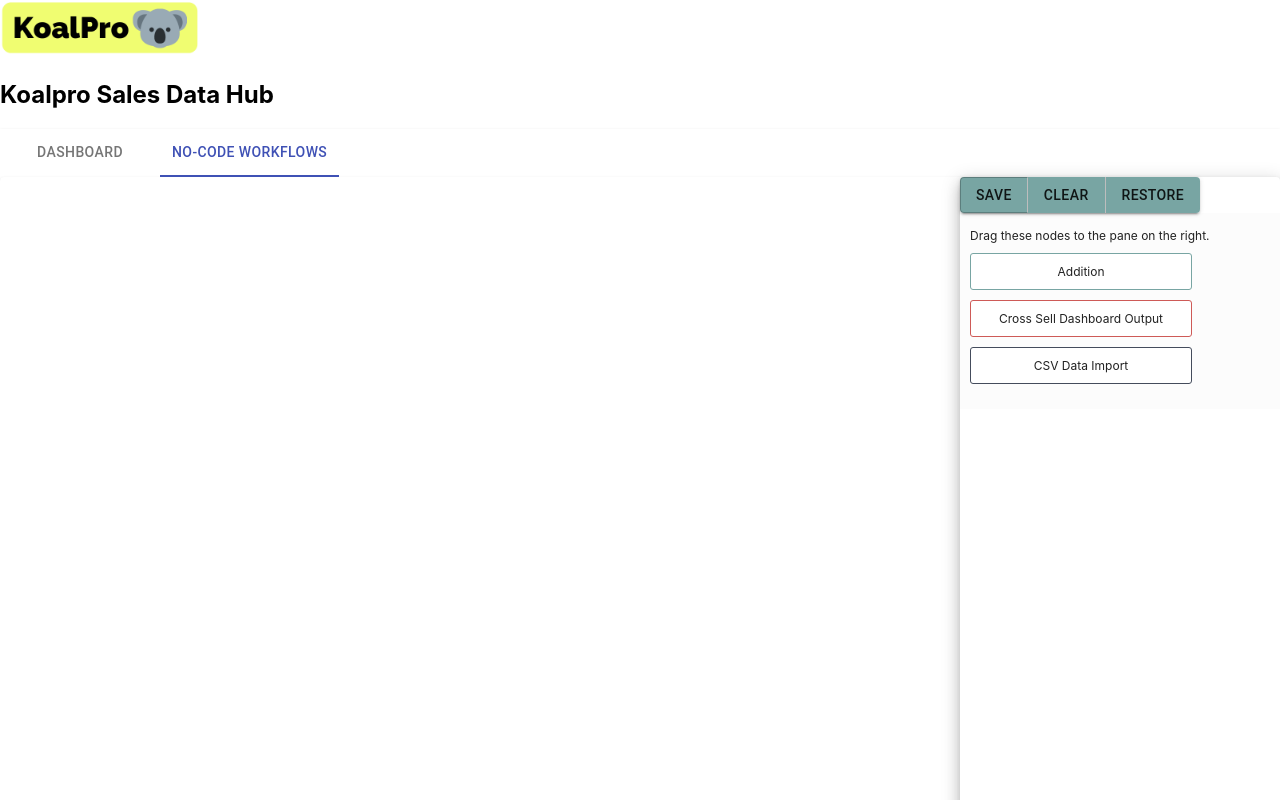
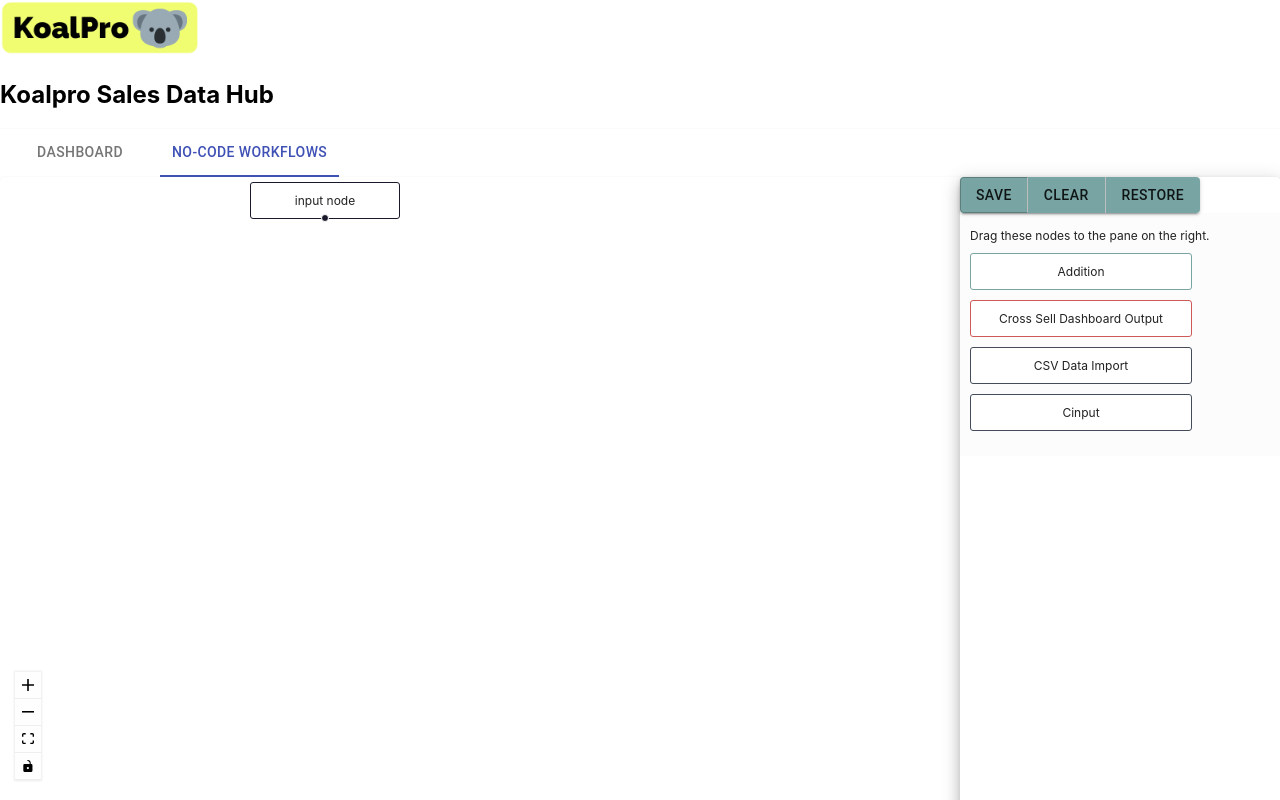
Before and after one commit to gmaruzhenko/koalpro, a React (Create React App) app in the folder frontend/: page / in a window 1280 px wide. Both pictures are taken after a click on the tab "NO-CODE WORKFLOWS". Shown: the top 800 px of the page. Built offline with nearby package versions, Linux system fonts and the light colour scheme; no server answers.

Commit message:
dnd working on react flow 10

```diff
--- a/frontend/package.json
+++ b/frontend/package.json
@@ -15,7 +15,7 @@
     "react": "^17.0.2",
     "react-bootstrap": "^2.1.1",
     "react-dom": "^17.0.2",
-    "react-flow-renderer": "^9.7.3",
+    "react-flow-renderer": "^10.0.3",
     "react-scripts": "5.0.0",
     "react-virtualized": "^9.22.3",
     "react-virtualized-auto-sizer": "^1.0.6",
--- a/frontend/src/components/DnDFlow.js
+++ b/frontend/src/components/DnDFlow.js
@@ -2,7 +2,8 @@ import React, {useState, useRef, useCallback, useEffect, useContext} from 'react
 import ReactFlow, {
     ReactFlowProvider,
     addEdge,
-    removeElements,
+    useNodesState,
+    useEdgesState,
     Controls,
 } from 'react-flow-renderer';
 import axios from 'axios';
@@ -85,11 +86,31 @@ const getId = () => {
     const unique_id = uuid();
     return `dndnode_${unique_id}`
 };
+const initialNodes = [
+    {
+        id: '1',
+        type: 'input',
+        data: { label: 'input node' },
+        position: { x: 250, y: 5 },
+    },
+];
 
+const nodeTypes = {
+    addition: AdditionNode,
+    cross_sell_output: CrossSellOutputNode,
+    csv_data_import: CsvDataImportNode
+
+};
+
+const edgeTypes = {
+    button_edge: ButtonEdge,
+};
 
 const DnDFlow = () => {
     const reactFlowWrapper = useRef(null);
     const [reactFlowInstance, setReactFlowInstance] = useState(null);
+    const [nodes, setNodes, onNodesChange] = useNodesState(initialNodes);
+    const [edges, setEdges, onEdgesChange] = useEdgesState([]);
     const [elements, setElements] = useState([]);
     const [restoreFlag, setRestoreFlag] = useState(false);
     const [width, setWidth] = useState(window.innerWidth);
@@ -98,10 +119,6 @@ const DnDFlow = () => {
         setWidth(window.innerWidth);
         setHeight(window.innerHeight);
     };
-    useEffect(() => {
-        window.addEventListener("resize", updateWidthAndHeight);
-        return () => window.removeEventListener("resize", updateWidthAndHeight);
-    });
 
     useEffect(() => {
             axios.get('http://127.0.0.1:5000/config')
@@ -113,11 +130,10 @@ const DnDFlow = () => {
         [restoreFlag]
     );
 
-    const onConnect = (params) => setElements((els) => addEdge({ ...params, type: 'button_edge', data:{remove:deleteEdge}}, els));
-    const onElementsRemove = (elementsToRemove) =>
-        setElements((els) => removeElements(elementsToRemove, els));
+    const onConnect = (params) => setEdges((eds) => addEdge(params, eds))
 
-    const deleteEdge = (edge_id) =>{
+
+    const deleteEdge = (edge_id) => {
         let edge = {};
         reactFlowInstance.toObject().elements.forEach(function (node) {
             if (node.id == edge_id) {
@@ -126,10 +142,9 @@ const DnDFlow = () => {
             }
         });
         console.log(edge)
-        setElements((els) => removeElements([edge], els));
     };
 
-    const onLoad = (_reactFlowInstance) =>
+    const onInit = (_reactFlowInstance) =>
         setReactFlowInstance(_reactFlowInstance);
 
     const onSave = () => {
@@ -137,10 +152,12 @@ const DnDFlow = () => {
     };
 
     const onClear = () => {
-        setElements([]);
+        setNodes([]);
+        setEdges([]);
     };
     const onRestore = () => {
-        setElements([]); //TODO this a janky way of making it work but smoother way of matching positions should be possible
+        setNodes([]);
+        setEdges([]); //TODO this a janky way of making it work but smoother way of matching positions should be possible
         setRestoreFlag(!restoreFlag)
     };
 
@@ -150,35 +167,32 @@ const DnDFlow = () => {
         event.dataTransfer.dropEffect = 'move';
     };
 
-    const onDrop = (event) => {
-        event.preventDefault();
+    const onDrop =(event) => {
+            event.preventDefault();
 
-        const reactFlowBounds = reactFlowWrapper.current.getBoundingClientRect();
-        const type = event.dataTransfer.getData('application/reactflow');
-        const position = reactFlowInstance.project({
-            x: event.clientX - reactFlowBounds.left,
-            y: event.clientY - reactFlowBounds.top,
-        });
-        const newNode = {
-            id: getId(),
-            type,
-            position,
-            data: {label: `${type} node`},
+            const reactFlowBounds = reactFlowWrapper.current.getBoundingClientRect();
+            const type = event.dataTransfer.getData('application/reactflow');
+
+            // check if the dropped element is valid
+            if (typeof type === 'undefined' || !type) {
+                return;
+            }
+
+            const position = reactFlowInstance.project({
+                x: event.clientX - reactFlowBounds.left,
+                y: event.clientY - reactFlowBounds.top,
+            });
+            const newNode = {
+                id: getId(),
+                type,
+                position,
+                data: { label: `${type} node` },
+            };
+
+            setNodes((nds) => nds.concat(newNode));
         };
 
-        setElements((es) => es.concat(newNode));
-    };
 
-    const nodeTypes = {
-        addition: AdditionNode,
-        cross_sell_output: CrossSellOutputNode,
-        csv_data_import: CsvDataImportNode
-
-    };
-
-    const edgeTypes = {
-        button_edge: ButtonEdge,
-    };
 
 
     return (
@@ -186,17 +200,22 @@ const DnDFlow = () => {
             <div className="dndflow">
                 <ReactFlowProvider>
                     <Grid item xs={9} style={{display: "grid", alignItems: "stretch"}}>
-                        <div className="reactflow-wrapper" ref={reactFlowWrapper}>
-                            <ReactFlow elements={elements}
-                                       onElementsRemove={onElementsRemove}
-                                       onLoad={onLoad}
+                        <div className="reactflow-wrapper" ref={reactFlowWrapper} style={{height: '800px', width: '800px'}}>
+                            <ReactFlow nodes={nodes}
+                                       edges={edges}
+                                       onNodesChange={onNodesChange}
+                                       onEdgesChange={onEdgesChange}
+                                       onConnect={onConnect}
+                                       onInit={setReactFlowInstance}
                                        onDrop={onDrop}
                                        onDragOver={onDragOver}
-                                       onConnect={onConnect}
                                        style={flowStyles}
                                        edgeTypes={edgeTypes}
-                                       nodeTypes={nodeTypes}/>
+                                       nodeTypes={nodeTypes}
+                                       onInit={onInit}
+                                       nodesDraggable ={true}/>
                         </div>
+                        <Controls />
                     </Grid>
                     <Grid item xs={3} style={{display: "grid", alignItems: "stretch"}}>
                         <Paper elevation={10}>
--- a/frontend/src/components/Sidebar.js
+++ b/frontend/src/components/Sidebar.js
@@ -22,6 +22,9 @@ export default () => {
             <div className="csv-data-import-node" onDragStart={(event) => onDragStart(event, 'csv_data_import')} draggable>
                 CSV Data Import
             </div>
+            <div className="csv-data-import-node" onDragStart={(event) => onDragStart(event, 'input')} draggable>
+                Cinput
+            </div>
         </aside>
     );
 };
```
Also changed, not shown: 1 other file (tests, documents, lock files or other folders).
